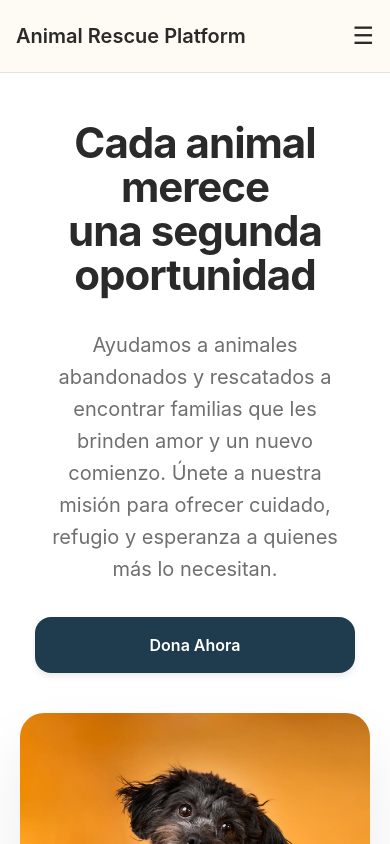
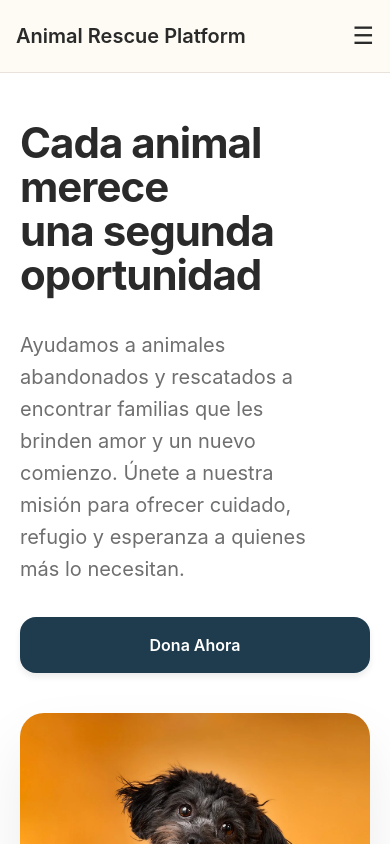
Before and after one commit to Lennon0926/capstone-animal-rescue-platform, a Next.js app in the folder apps/web/: page / in a window 390 px wide. Shown: the top 844 px of the page. Built offline with nearby package versions, Linux system fonts and the light colour scheme.

Commit message:
Refactor Animals section styles for improved layout and consistency; adjust Donation section content alignment

```diff
--- a/apps/web/components/LandingPage/Animals/animalsSection.module.css
+++ b/apps/web/components/LandingPage/Animals/animalsSection.module.css
@@ -44,10 +44,7 @@
 }
 
 .viewAll {
-  grid-column: 2;
-  grid-row: 1;
   align-self: start;
-
   padding: var(--space-4) var(--space-8);
   background-color: var(--color-primary);
   color: var(--color-text-inverse);
@@ -56,6 +53,7 @@
   text-decoration: none;
   box-shadow: var(--shadow-md);
   transition: all var(--transition-fast);
+  margin-top: var(--space-8);
 }
 
 .viewAll:hover {
@@ -151,17 +149,12 @@
     row-gap: var(--space-6);
   }
 
-  .section {
-    text-align: center;
-    align-items: center;
-  }
+
 
   .viewAll {
     grid-column: 1;
-    grid-row: auto;
     justify-self: start;
-    margin-top: var(--space-1);
-    margin-bottom: var(--spacing-16);
+    margin-top: var(--space-8);
   }
 
   .meta {
--- a/apps/web/components/LandingPage/Animals/animalsSection.tsx
+++ b/apps/web/components/LandingPage/Animals/animalsSection.tsx
@@ -44,9 +44,6 @@
               cuidado y la oportunidad de comenzar una nueva etapa llena de esperanza.
             </p>
           </div>
-          <Link href="/animals" className={styles.viewAll}>
-            Ver Todos →
-          </Link>
         </div>
 
         <div className={styles.grid}>
@@ -82,6 +79,9 @@
             </div>
           ))}
         </div>
+        <Link href="/animals" className={styles.viewAll}>
+            Ver Todos →
+          </Link>
       </div>
     </section>
   );
--- a/apps/web/components/LandingPage/Donate/donationSection.module.css
+++ b/apps/web/components/LandingPage/Donate/donationSection.module.css
@@ -73,14 +73,14 @@
     padding: var(--space-12) var(--space-5);
   }
 
+  .content {
+    display: flex;
+    flex-direction: column;
+  }
+
   .inner {
     grid-template-columns: 1fr;
     gap: var(--space-10);
-  }
-
-  .content {
-    text-align: center;
-    align-items: center;
   }
 
   .title {
@@ -93,7 +93,8 @@
 
   .donateButton {
     width: 100%;
-    max-width: 320px;
+    text-align: center;
+    align-self: center;
   }
 
   .imageWrapper {
```
